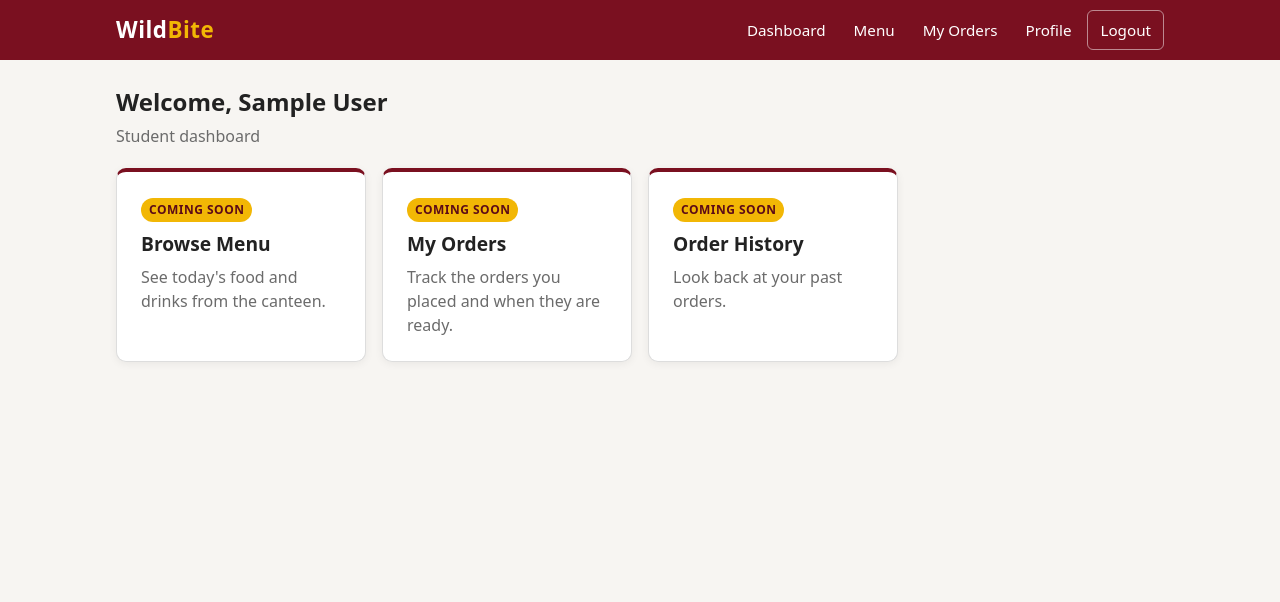
After one commit to sgarss/WildBite-PangueJr-Garry-G01, a Django app: page /student/dashboard/ in a window 1280 px wide. The commit adds this page. Shown: the top 602 px of the page. Run offline with Django 5.2, Linux system fonts and the light colour scheme; the visitor is signed in with stand-in values (Sample User, id 1).

Commit message:
Create role-based dashboards

```diff
--- /dev/null
+++ b/accounts/decorators.py
@@ -0,0 +1,29 @@
+from functools import wraps
+
+from django.contrib.auth.decorators import login_required
+from django.core.exceptions import PermissionDenied
+
+
+def role_required(*roles):
+    """Allow a view only for users whose role is in `roles`.
+
+    Usage:
+        @role_required('STAFF')
+        def staff_dashboard(request): ...
+
+    1. Not logged in?  -> login_required sends them to the login page with ?next=
+    2. Wrong role?     -> PermissionDenied, which Django shows as templates/403.html
+    3. Right role?     -> the view runs normally
+    """
+
+    def decorator(view_func):
+        @wraps(view_func)
+        def _wrapped(request, *args, **kwargs):
+            if request.user.role not in roles:
+                raise PermissionDenied
+            return view_func(request, *args, **kwargs)
+
+        # login_required runs FIRST, so request.user is always a real user above
+        return login_required(_wrapped)
+
+    return decorator
--- a/accounts/urls.py
+++ b/accounts/urls.py
@@ -11,8 +11,10 @@ urlpatterns = [
     path('accounts/login/', views.WildBiteLoginView.as_view(), name='login'),
     path('accounts/logout/', views.WildBiteLogoutView.as_view(), name='logout'),
 
-    # TEMPORARY: these names exist so the navbar links work.
-    # Each one is replaced with the real view in its own phase.
-    path('dashboard/', coming_soon, {'title': 'Dashboard'}, name='dashboard'),                # Phase 6
-    path('accounts/profile/', coming_soon, {'title': 'Profile'}, name='profile'),             # Phase 7
+    path('dashboard/', views.dashboard, name='dashboard'),
+    path('student/dashboard/', views.student_dashboard, name='student_dashboard'),
+    path('staff/dashboard/', views.staff_dashboard, name='staff_dashboard'),
+
+    # TEMPORARY: this name exists so the navbar link works (replaced in Phase 7).
+    path('accounts/profile/', coming_soon, {'title': 'Profile'}, name='profile'),
 ]
--- a/accounts/views.py
+++ b/accounts/views.py
@@ -1,8 +1,12 @@
 from django.contrib import messages
+from django.contrib.auth.decorators import login_required
 from django.contrib.auth.views import LoginView, LogoutView
+from django.core.exceptions import PermissionDenied
 from django.shortcuts import redirect, render
 
+from .decorators import role_required
 from .forms import EmailLoginForm, RegistrationForm
+from .models import User
 
 
 def register(request):
@@ -48,3 +52,27 @@ class WildBiteLogoutView(LogoutView):
         response = super().post(request, *args, **kwargs)
         messages.info(request, 'You have been logged out.')
         return response
+
+
+# ---------------------------------------------------------------------------
+# Dashboards (BR-18: staff pages must reject students, and vice versa)
+# ---------------------------------------------------------------------------
+
+@login_required
+def dashboard(request):
+    """/dashboard/ - sends each user to the dashboard for their role."""
+    if request.user.role == User.Role.STAFF:
+        return redirect('accounts:staff_dashboard')
+    if request.user.role == User.Role.STUDENT:
+        return redirect('accounts:student_dashboard')
+    raise PermissionDenied  # unknown role (the CHECK constraint should prevent this)
+
+
+@role_required(User.Role.STUDENT)
+def student_dashboard(request):
+    return render(request, 'accounts/student_dashboard.html')
+
+
+@role_required(User.Role.STAFF)
+def staff_dashboard(request):
+    return render(request, 'accounts/staff_dashboard.html')
--- a/static/css/style.css
+++ b/static/css/style.css
@@ -238,6 +238,33 @@ a { color: var(--maroon); }
 
 .form-footer { text-align: center; margin-top: 16px; color: var(--muted); }
 
+/* ---------- Dashboards ---------- */
+.dashboard-header { margin-bottom: 20px; }
+.dashboard-header h1 { margin: 0; }
+.dashboard-header p { margin: 4px 0 0; }
+
+.dashboard-grid {
+  display: grid;
+  grid-template-columns: repeat(auto-fill, minmax(240px, 1fr));
+  gap: 16px;
+}
+
+.dash-card { position: relative; border-top: 4px solid var(--maroon); }
+.dash-card h2 { font-size: 1.2rem; margin: 8px 0 6px; }
+.dash-card p { margin: 0; }
+
+.badge {
+  display: inline-block;
+  font-size: 0.75rem;
+  font-weight: 700;
+  text-transform: uppercase;
+  letter-spacing: 0.5px;
+  padding: 3px 8px;
+  border-radius: 999px;
+  background: var(--gold);
+  color: var(--maroon-dark);
+}
+
 /* ---------- Footer ---------- */
 .footer {
   border-top: 1px solid var(--border);
--- /dev/null
+++ b/templates/accounts/student_dashboard.html
@@ -0,0 +1,30 @@
+{% extends 'base.html' %}
+
+{% block title %}Student Dashboard{% endblock %}
+
+{% block content %}
+<section class="dashboard-header">
+  <h1>Welcome, {{ user.full_name }}</h1>
+  <p class="muted">Student dashboard</p>
+</section>
+
+<section class="dashboard-grid">
+  <article class="card dash-card">
+    <span class="badge">Coming soon</span>
+    <h2>Browse Menu</h2>
+    <p class="muted">See today's food and drinks from the canteen.</p>
+  </article>
+
+  <article class="card dash-card">
+    <span class="badge">Coming soon</span>
+    <h2>My Orders</h2>
+    <p class="muted">Track the orders you placed and when they are ready.</p>
+  </article>
+
+  <article class="card dash-card">
+    <span class="badge">Coming soon</span>
+    <h2>Order History</h2>
+    <p class="muted">Look back at your past orders.</p>
+  </article>
+</section>
+{% endblock %}
```
Also changed, not shown: templates/403.html (added, +15 -0 lines), templates/accounts/staff_dashboard.html (added, +42 -0 lines).
